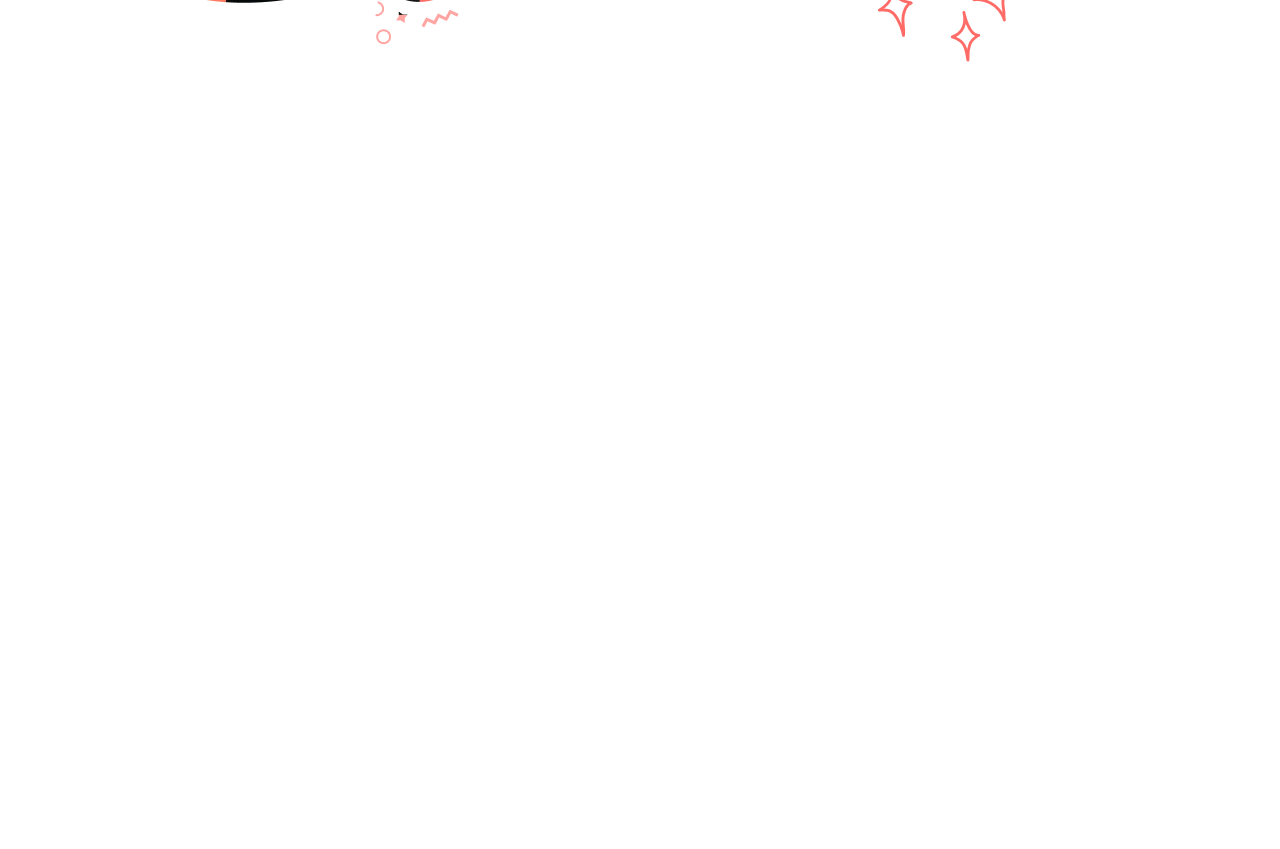
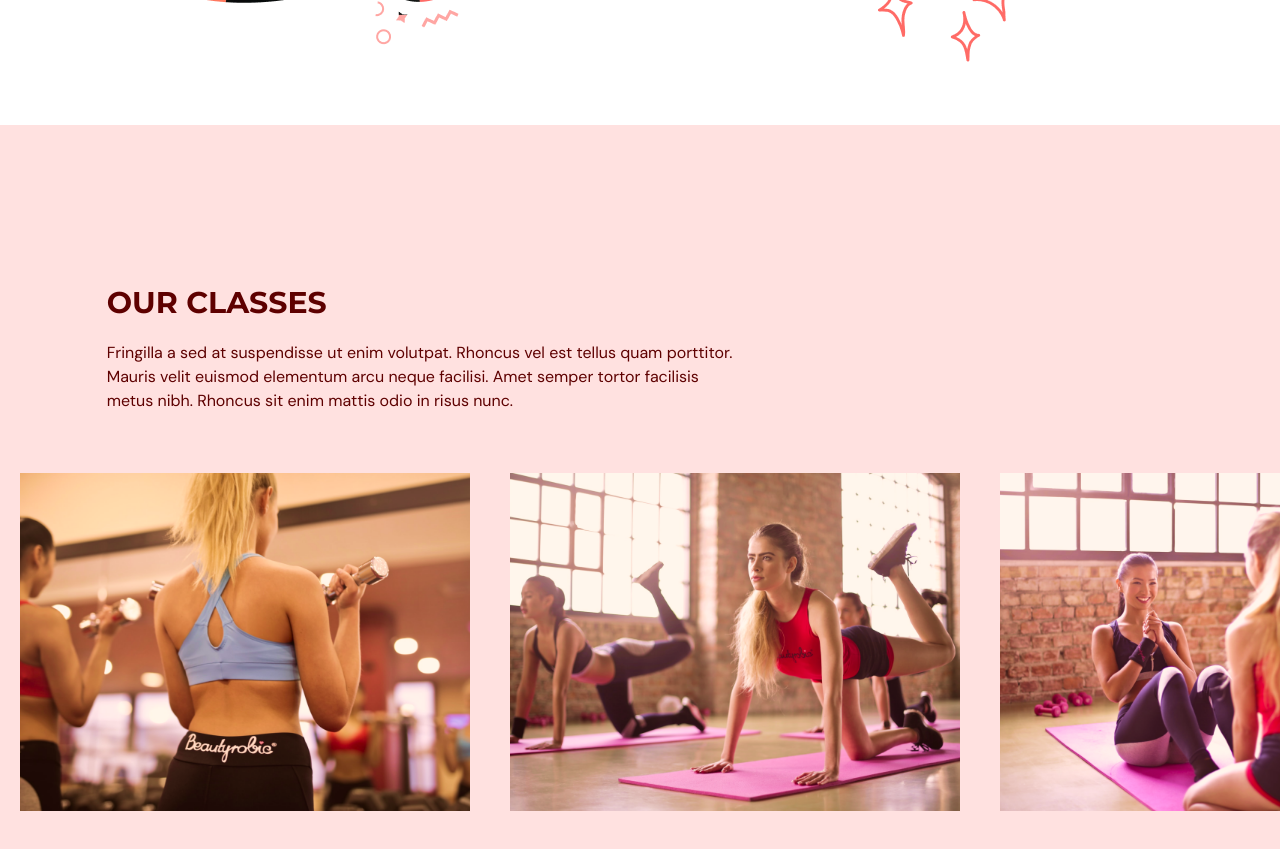
Before and after one commit to markmark21/Fitness-App, a React (Vite) app: page / in a window 1280 px wide. Shown: the part 1980-2829 px from the top of the page. Before the commit the page ends 2105 px from the top, so only its background shows below. Built offline with nearby package versions, Linux system fonts and the light colour scheme.

Commit message:
OurClasses

```diff
--- a/src/App.tsx
+++ b/src/App.tsx
@@ -3,6 +3,7 @@ import {useEffect, useState} from "react";
 import {SelectedPage} from "@/shared/types.ts";
 import Home from "@/scenes/home/Home.tsx";
 import Benefits from "@/scenes/benefits/Benefits.tsx";
+import OurClasses from "@/scenes/ourClasses/OurClasses.tsx";
 
 
 function App() {
@@ -32,6 +33,7 @@ function App() {
             />
             <Home setSelectedPage={setSelectedPage}/>
             <Benefits setSelectedPage={setSelectedPage}/>
+            <OurClasses setSelectedPage={setSelectedPage}/>
         </div>
     )
 }
```
